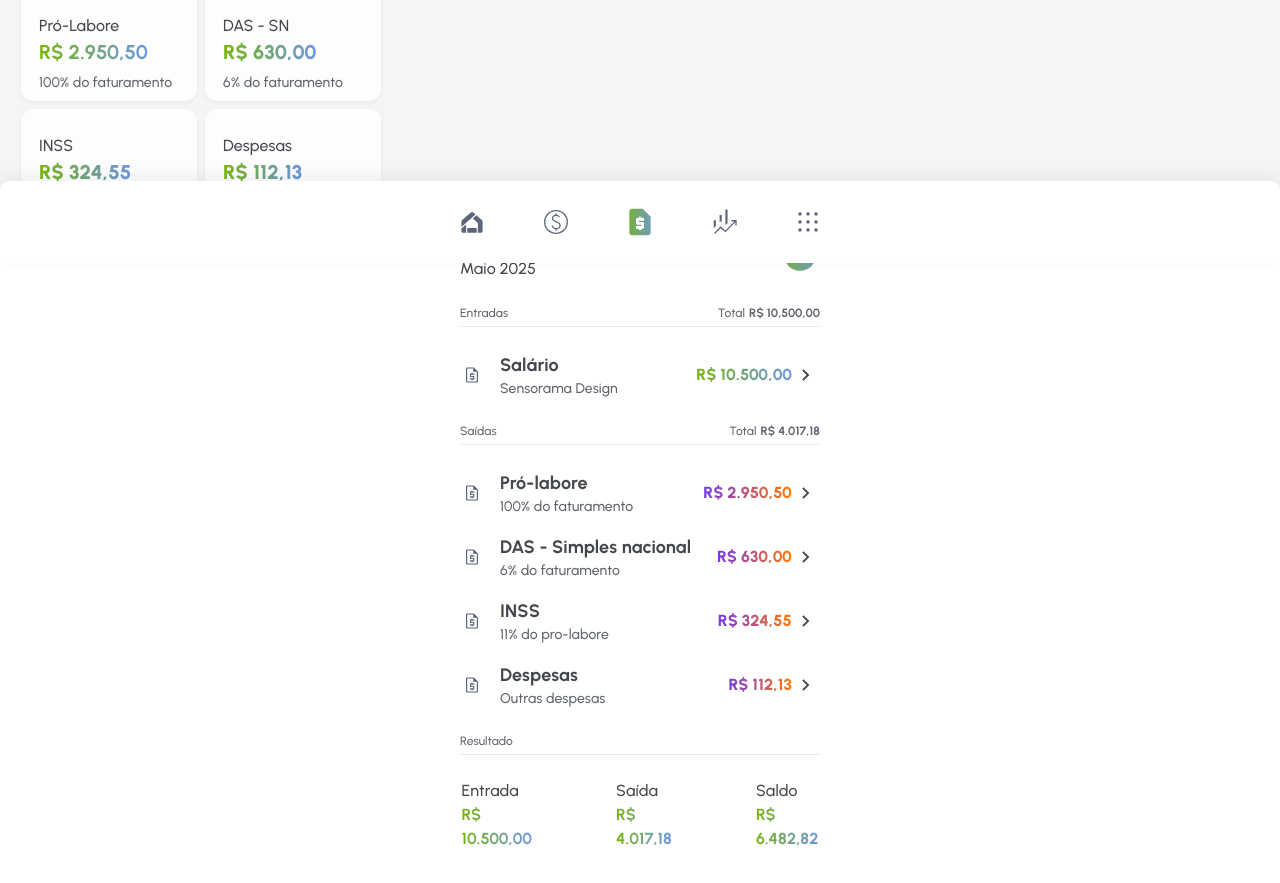
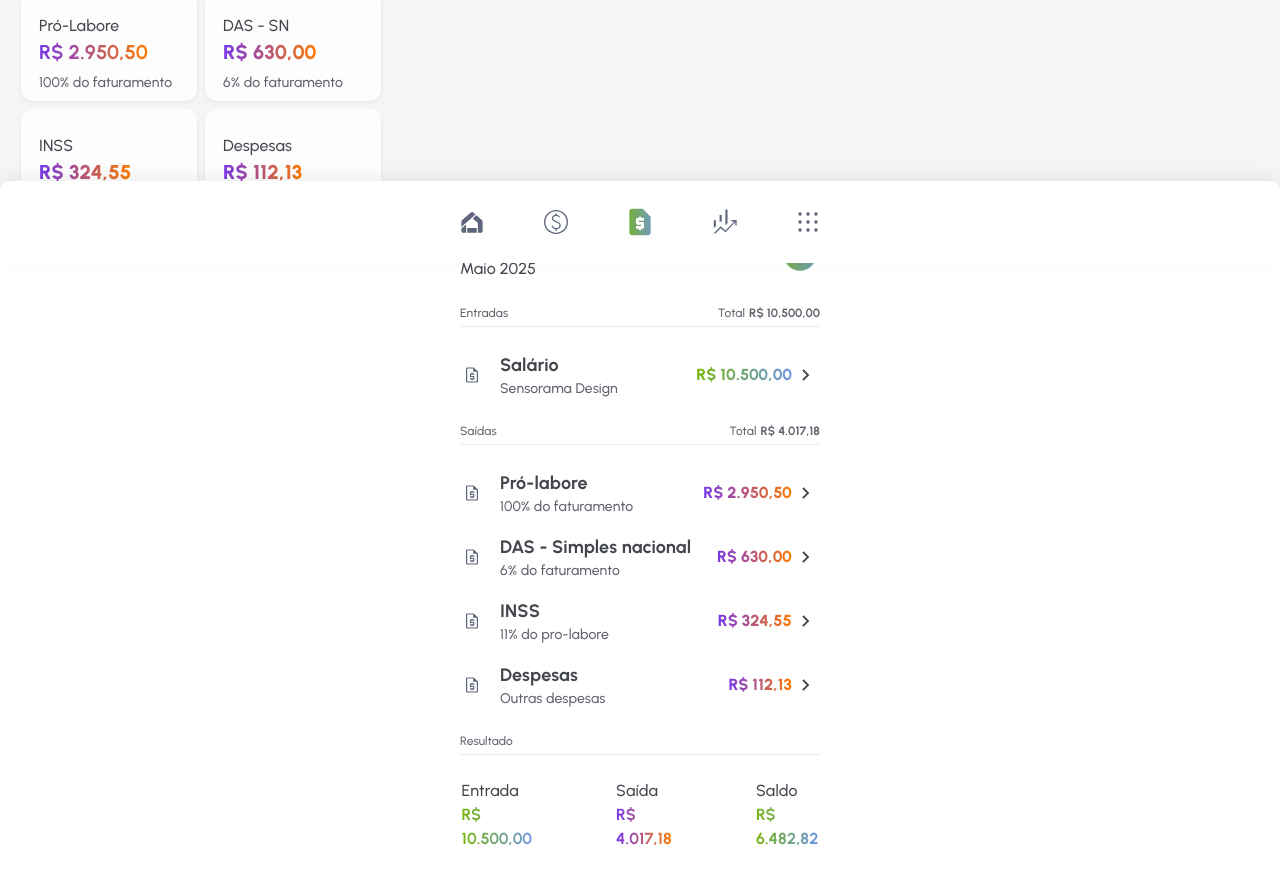
Before and after one commit to euandersonsantos/financas-v1, a React (Vite) app: page / in a window 1280 px wide. Shown: the part 537-1420 px from the top of the page. Built offline with nearby package versions, Linux system fonts and the light colour scheme.

Commit message:
Fix: Apply colors to card and result values
Adjusted the colors of the card amounts in DiscountCard and the output values in the TransactionSheet to match the purple and orange colors used for expense values in the transaction list.

```diff
--- a/src/components/DiscountCard.tsx
+++ b/src/components/DiscountCard.tsx
@@ -6,14 +6,20 @@ interface DiscountCardProps {
   amount: string;
   description: string;
   fontWeight?: 'bold' | 'extrabold';
+  type?: 'income' | 'expense';
 }
 
 export const DiscountCard: React.FC<DiscountCardProps> = ({
   title,
   amount,
   description,
-  fontWeight = 'bold'
+  fontWeight = 'bold',
+  type = 'expense'
 }) => {
+  const gradientClass = type === 'income'
+    ? 'bg-gradient-to-r from-[#78B60F] to-[#6D96E4] bg-clip-text text-transparent'
+    : 'bg-gradient-to-r from-[#7637EA] to-[#FF7A00] bg-clip-text text-transparent';
+
   return (
     <article className="flex w-44 h-28 flex-col items-start gap-2.5 bg-[#FDFDFD] shadow-[0px_2px_4px_0px_rgba(0,0,0,0.05)] px-[18px] py-[25px] rounded-xl max-sm:w-[calc(50%-4px)] max-sm:h-auto max-sm:px-[15px] max-sm:py-5">
       <div className="flex flex-col justify-center items-start gap-2">
@@ -21,7 +27,7 @@ export const DiscountCard: React.FC<DiscountCardProps> = ({
           <h3 className="text-[#43464D] font-medium text-base tracking-[0.14px] max-sm:text-sm whitespace-nowrap">
             {title}
           </h3>
-          <div className={`${fontWeight === 'extrabold' ? 'font-extrabold' : 'font-bold'} text-xl tracking-[0.18px] bg-gradient-to-r from-[#78B60F] to-[#6D96E4] bg-clip-text text-transparent max-sm:text-lg whitespace-nowrap`}>
+          <div className={`${fontWeight === 'extrabold' ? 'font-extrabold' : 'font-bold'} text-xl tracking-[0.18px] max-sm:text-lg whitespace-nowrap ${gradientClass}`}>
             {amount}
           </div>
         </div>
--- a/src/components/DiscountGrid.tsx
+++ b/src/components/DiscountGrid.tsx
@@ -8,6 +8,7 @@ interface DiscountItem {
   amount: string;
   description: string;
   fontWeight?: 'bold' | 'extrabold';
+  type?: 'income' | 'expense';
 }
 
 interface DiscountGridProps {
@@ -32,6 +33,7 @@ export const DiscountGrid: React.FC<DiscountGridProps> = ({
             amount={discount.amount}
             description={discount.description}
             fontWeight={discount.fontWeight}
+            type={discount.type}
           />
         ))}
       </div>
--- a/src/components/TransactionSheet.tsx
+++ b/src/components/TransactionSheet.tsx
@@ -1,4 +1,3 @@
-
 import React from 'react';
 import { TransactionItem } from './TransactionItem';
 import { PlusIcon } from './icons';
@@ -145,7 +144,7 @@ export const TransactionSheet: React.FC<TransactionSheetProps> = ({
                 <span className="text-[#43464D] font-medium text-base tracking-[0.14px] max-sm:text-sm">
                   Saída
                 </span>
-                <span className="font-bold text-base tracking-[0.14px] bg-gradient-to-r from-[#78B60F] to-[#6D96E4] bg-clip-text text-transparent max-sm:text-sm">
+                <span className="font-bold text-base tracking-[0.14px] bg-gradient-to-r from-[#7637EA] to-[#FF7A00] bg-clip-text text-transparent max-sm:text-sm">
                   {exitTotal}
                 </span>
               </div>
--- a/src/pages/Index.tsx
+++ b/src/pages/Index.tsx
@@ -27,28 +27,32 @@ function Index() {
       title: 'Pró-Labore',
       amount: 'R$ 2.950,50',
       description: '100% do faturamento',
-      fontWeight: 'bold' as const
+      fontWeight: 'bold' as const,
+      type: 'expense' as const
     },
     {
       id: '2',
       title: 'DAS - SN',
       amount: 'R$ 630,00',
       description: '6% do faturamento',
-      fontWeight: 'extrabold' as const
+      fontWeight: 'extrabold' as const,
+      type: 'expense' as const
     },
     {
       id: '3',
       title: 'INSS',
       amount: 'R$ 324,55',
       description: '11% do pró-labore',
-      fontWeight: 'extrabold' as const
+      fontWeight: 'extrabold' as const,
+      type: 'expense' as const
     },
     {
       id: '4',
       title: 'Despesas',
       amount: 'R$ 112,13',
       description: 'Outras despesas',
-      fontWeight: 'extrabold' as const
+      fontWeight: 'extrabold' as const,
+      type: 'expense' as const
     }
   ];
 
```
